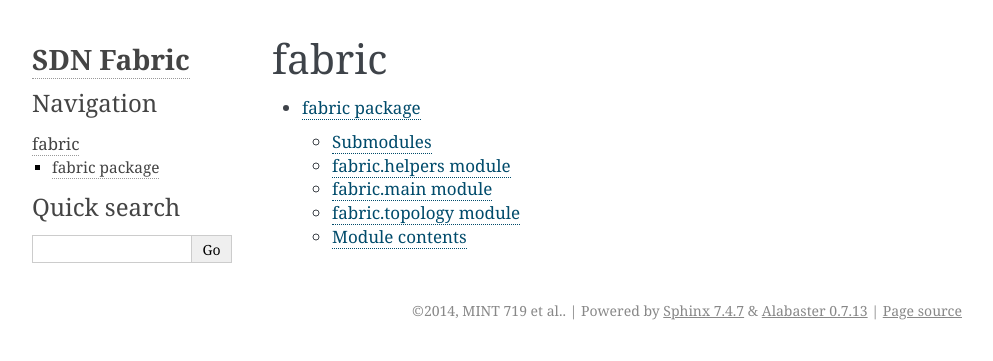
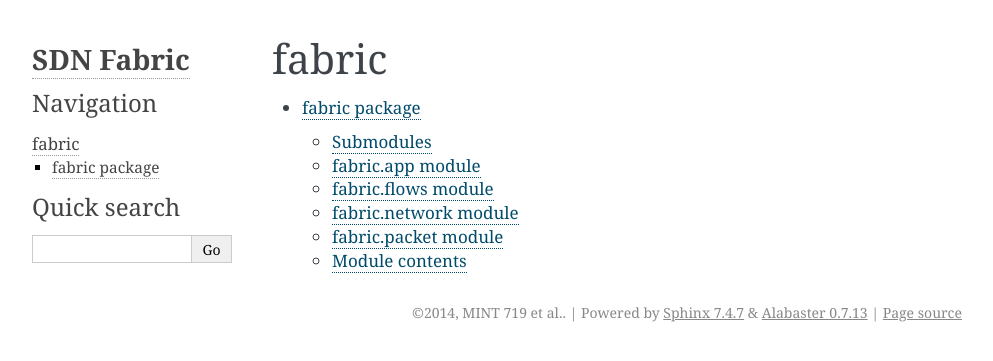
Before and after one commit to illotum/sdn-fabric, a Sphinx documentation site: the page built from docs/modules.rst, in a window 1280 px wide. Shown: the top 361 px of the page, without its empty margins (148-1141 px from the left). Built offline with Sphinx 7.4.7, drawn with Linux system fonts in a browser that asks for light colours.

Commit message:
update docs source

```diff
--- a/docs/fabric.rst
+++ b/docs/fabric.rst
@@ -4,26 +4,34 @@ fabric package
 Submodules
 ----------
 
-fabric.helpers module
----------------------
+fabric.app module
+-----------------
 
-.. automodule:: fabric.helpers
+.. automodule:: fabric.app
     :members:
     :undoc-members:
     :show-inheritance:
 
-fabric.main module
-------------------
+fabric.flows module
+-------------------
 
-.. automodule:: fabric.main
+.. automodule:: fabric.flows
     :members:
     :undoc-members:
     :show-inheritance:
 
-fabric.topology module
-----------------------
+fabric.network module
+---------------------
 
-.. automodule:: fabric.topology
+.. automodule:: fabric.network
+    :members:
+    :undoc-members:
+    :show-inheritance:
+
+fabric.packet module
+--------------------
+
+.. automodule:: fabric.packet
     :members:
     :undoc-members:
     :show-inheritance:
```
